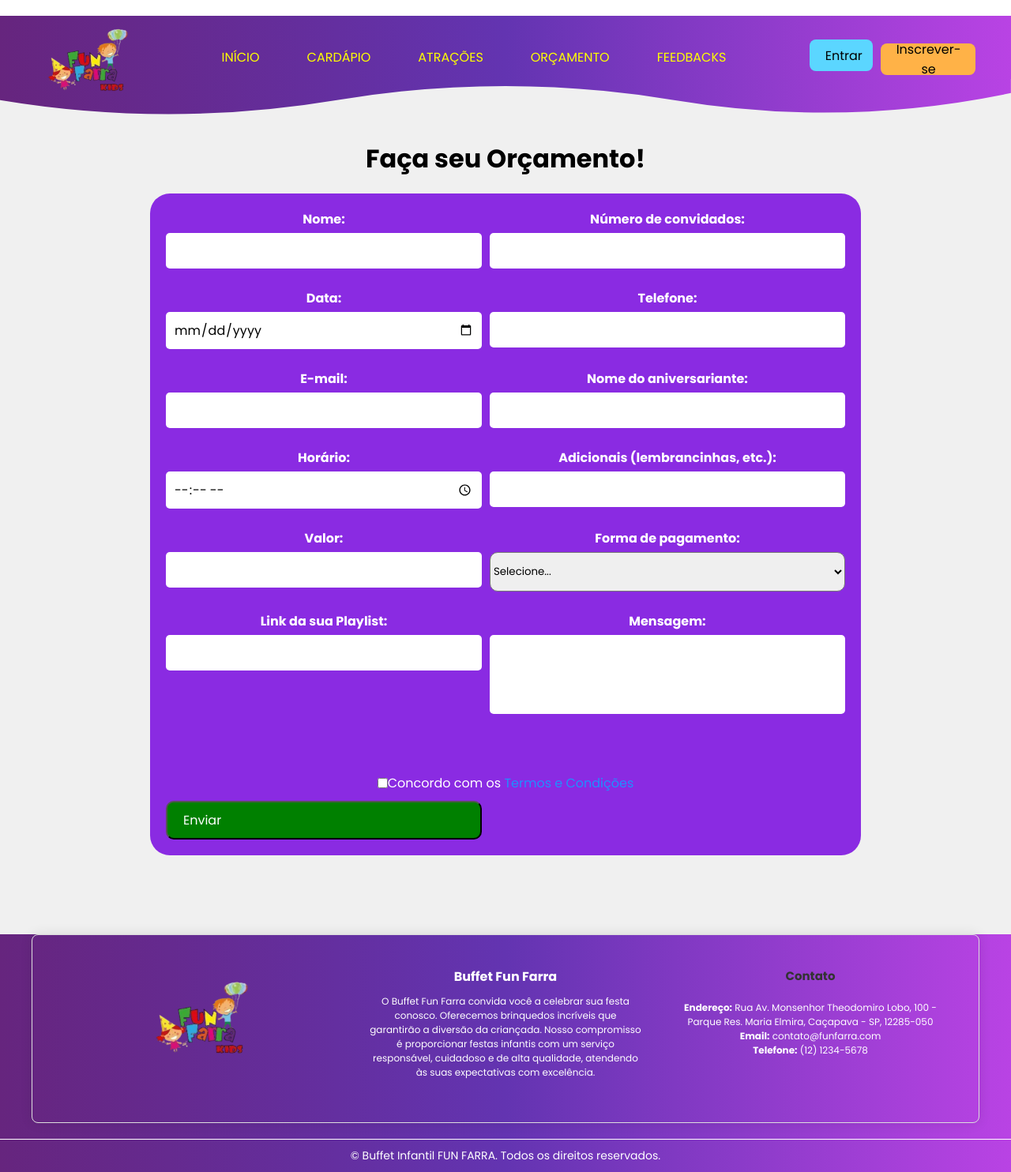
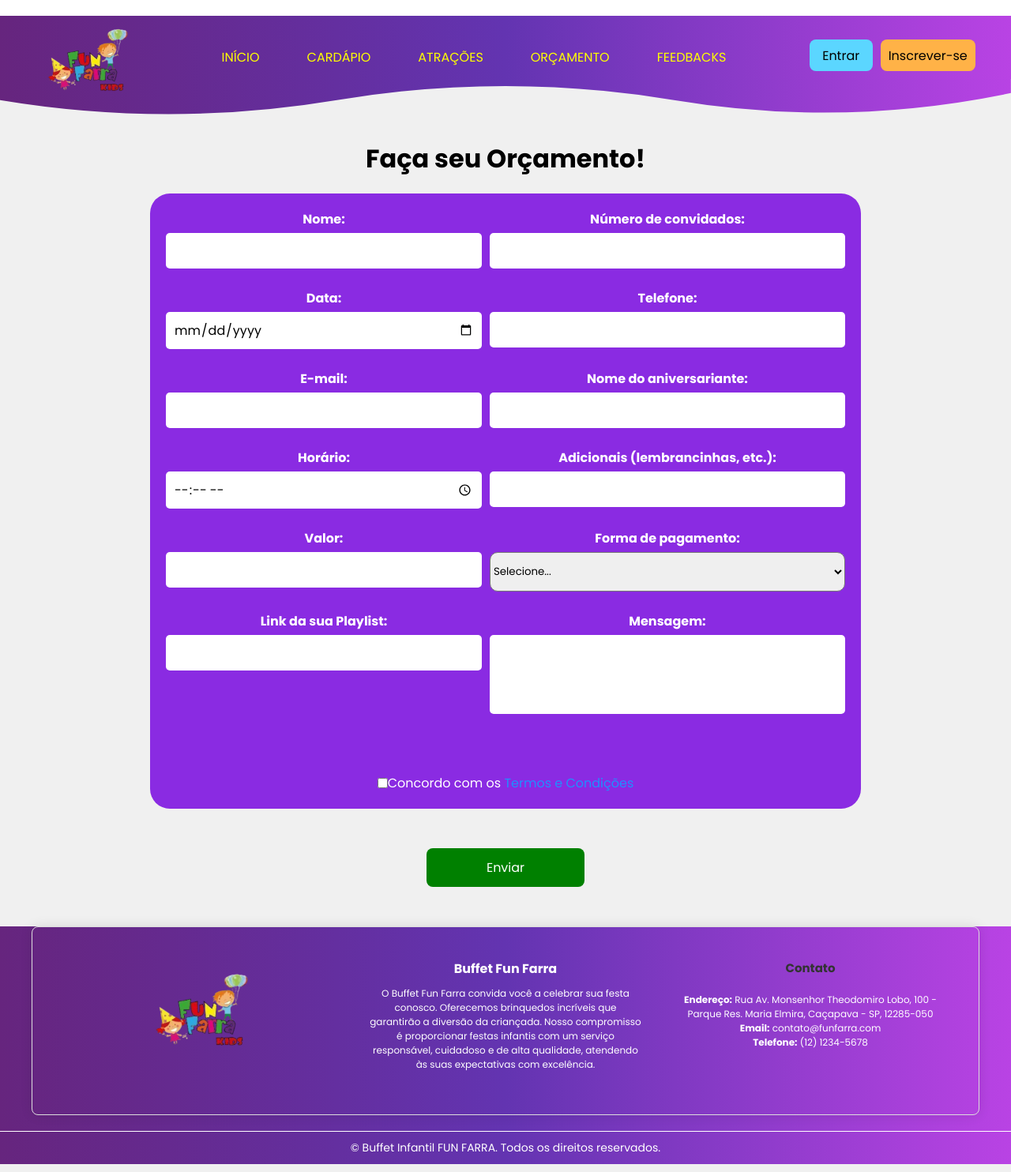
Before and after one commit to kbf0k/SOFTDEV, a PHP site: page /html/orcamento.html in a window 1280 px wide. Shown: the whole page at 79% size. Run offline with PHP 8.4, Linux system fonts and the light colour scheme.

Commit message:
commit mamute

```diff
--- a/css/orcamento.css
+++ b/css/orcamento.css
@@ -363,14 +363,38 @@ footer .bottom {
     border-radius: 10px;
     margin-top: 40px;
 }
-button {
-    display: inline-flex;          /* Para centralizar o texto dentro do link */
-    align-items: center;           /* Alinha o texto dentro do link */
-    background-color: green;       /* Cor de fundo */
-    border-radius: 10px;           /* Bordas arredondadas */
-    color: white;                  /* Cor do texto */
-    text-decoration: none;         /* Remove o sublinhado */
-    padding: 10px 20px;           /* Preenchimento interno */
-    font-size: 16px;              /* Tamanho da fonte */
-    width: 100%;
+.form-container {
+    background-color: #8A2BE2;
+    border-radius: 25px;
+    padding: 20px;
+    width: 900px;
+    margin-bottom: 100px;
+    text-align: center; /* Centraliza o conteúdo dentro do contêiner */
 }
+
+.form-container {
+    background-color: #8A2BE2;
+    border-radius: 25px;
+    padding: 20px;
+    width: 900px;
+    margin-bottom: 50px;
+    text-align: center; /* Adiciona centralização para o botão */
+}
+
+.submit-btn {
+    background-color: green;
+    color: white;
+    font-size: 16px;
+    padding: 12px 24px;
+    border: none;
+    border-radius: 8px;
+    cursor: pointer;
+    transition: background-color 0.3s ease, transform 0.2s ease;
+    width: 200px;
+    margin-bottom: 50px;
+}
+
+.submit-btn:hover {
+    background-color: darkgreen;
+    transform: translateY(-2px);
+}
--- a/html/orcamento.html
+++ b/html/orcamento.html
@@ -161,10 +161,9 @@
                         <input type="checkbox" id="termos" name="termos" required>
                         <label for="termos">Concordo com os <a href="#">Termos e Condições</a></label>
                     </div>
-
-                    <button class="redirect-link type=" button" onclick="enviarFormulario()">Enviar</button>
-                </form>
+                    </form>
             </div>
+            <button type="button" class="submit-btn" onclick="enviarFormulario()">Enviar</button>
         </div>
     </div>
     <footer>
```
